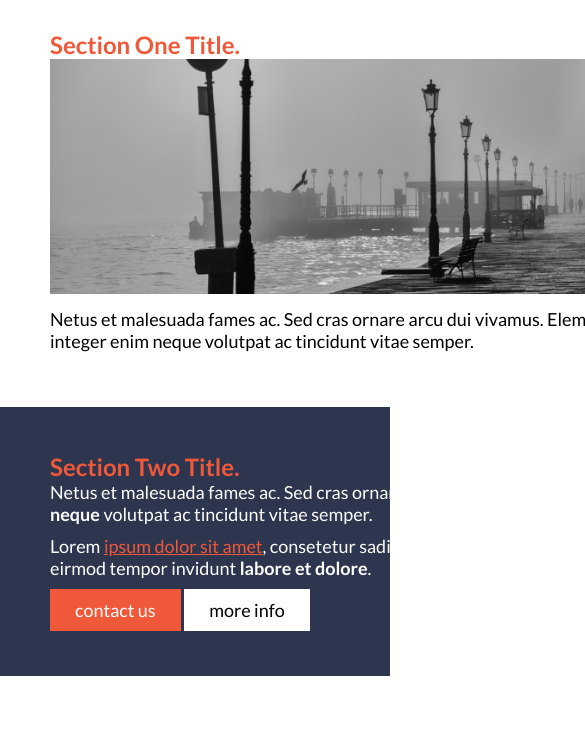
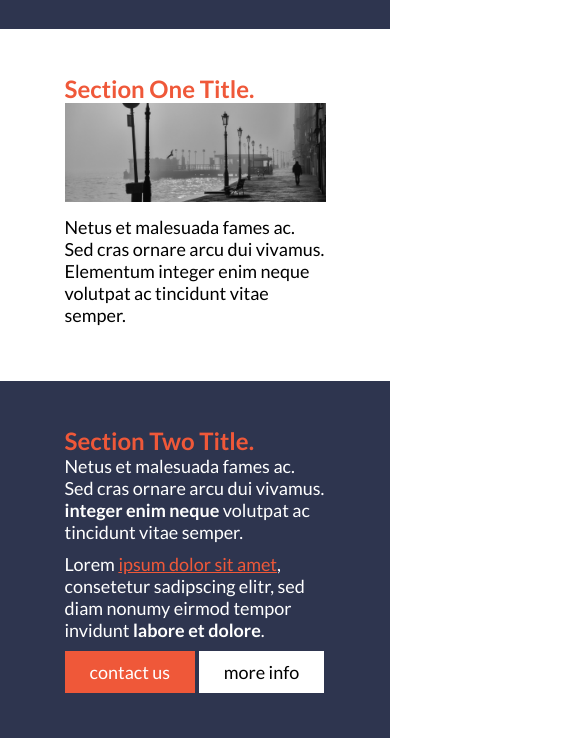
Before and after one commit to isurudotxyz/LearnResponsiveWebDesign, a plain HTML site: page module1/ex3/index.html in a window 390 px wide. Shown: the part 149-887 px from the top of the page, 585 px wide, since content can reach past the window. Before the commit the page ends 844 px from the top, so only its background shows below. Drawn offline with Linux system fonts and the light colour scheme.

Commit message:
responsive fix

```diff
--- a/module1/ex3/styless.css
+++ b/module1/ex3/styless.css
@@ -31,7 +31,8 @@ a:focus {
 }
 /* layout  */
 .wrapper {
-  width: 620px;
+  width: 90%;
+  max-width: 620px;
   margin: 0 auto;
 }
 section {
@@ -77,3 +78,7 @@ img {
   background: #2e354f;
   color: #fff;
 }
+
+img {
+  width: 100%;
+}
```
